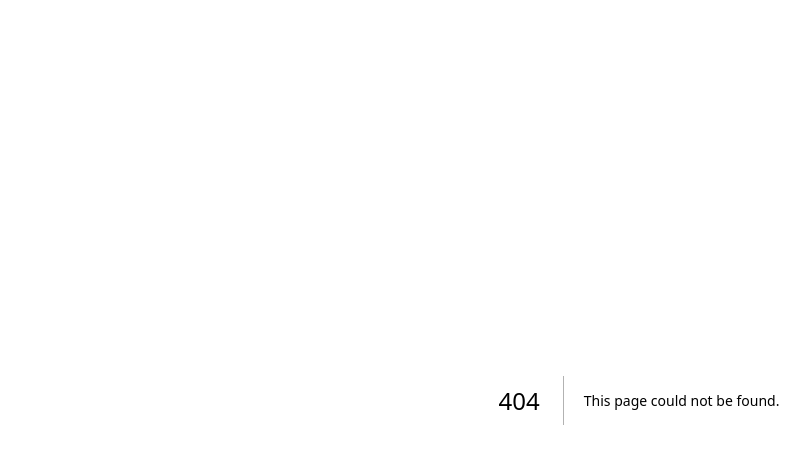
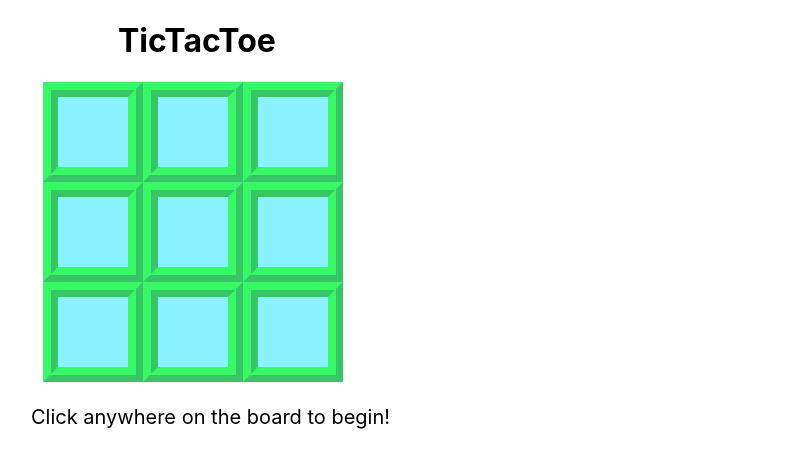
Before and after one commit to CBM-Digital/tictactoe, a Next.js app: page /tictactwo in a window 1280 px wide. Before the commit this address had no page. Shown: the top 468 px of the page, without its empty margins (1-811 px from the left). Built offline with nearby package versions, Linux system fonts and the light colour scheme.

Commit message:
Play against the ai, it's only clever if it goes first

```diff
--- a/pages/tictactoe.tsx
+++ b/pages/tictactoe.tsx
@@ -1,8 +1,5 @@
-import exp from 'constants'
-import { SourceMap } from 'module'
-import { checkCustomRoutes } from 'next/dist/lib/load-custom-routes'
+
 import Head from 'next/head'
-import Image from 'next/image'
 import { ReactNode, useState } from 'react'
 import styles from '../styles/Home.module.css'
 
--- /dev/null
+++ b/pages/tictactwo.tsx
@@ -0,0 +1,175 @@
+import Head from 'next/head'
+import { ReactNode, useState } from 'react'
+import styles from '../styles/Home.module.css'
+
+export default function Home() {
+  const [board, setBoard] = useState(new Array(9).fill(0));
+  const [player,setplayer] = useState(1)
+
+  const Xwin = checkwinner(board,1)
+  const Owin = checkwinner(board,-1)
+  const draw = (board.includes(0)==false&&Owin==false&&Xwin==false)
+
+  function move(index:number){
+    if(Xwin||Owin){return}
+    const newboard = [...board]
+      if(newboard[index] != 0){return}
+      newboard[index] = player
+
+    console.log("move", index)
+    setBoard(newboard)
+
+    const nextplayer = player * -1
+    setplayer(nextplayer)
+
+
+  }
+
+  function play(index:number){
+    if (player == -1){
+    move(index);}
+    else{
+    move(minimax(board,9,1,true));}
+
+}
+let empty:boolean = true
+for(let i = 0;i<=8;i++){if(board[i]!=0){empty = false}}
+
+  return (
+    <div className={styles.container}>
+      <Head>
+        <title>TicTacToe</title>
+        <meta name="TicTacToeGame" content="Generated by create next app" />
+        <link rel="icon" href="/favicon.ico" />
+      </Head>
+      <h1 className={styles.header}>TicTacToe</h1>
+    <div className={styles.boardbox}>{board.map((item,index) => (
+    <Grid key={index} onClick={() => play(index)} >
+      {item === 1 ? "X":null}
+      {item === -1 ? "O":null}
+    </Grid>))
+    }</div>
+
+
+    {empty&&<p className={styles.p}>Click anywhere on the board to begin!</p>}
+
+    {Xwin&&<h2>Fuck Yeah X!</h2>}
+    {Owin&&<h2>Fuck Yeah O!</h2>}
+    {draw&&<h2>Draw!</h2>}
+    {Xwin&&<button onClick={()=>setBoard(new Array(9).fill(0))}>Play Again?</button>}
+    {Owin&&<button onClick={()=>setBoard(new Array(9).fill(0))}>Play Again?</button>}
+    {draw&&<button onClick={()=>setBoard(new Array(9).fill(0))}>Play Again?</button>}
+      </div>
+
+      )
+
+    }
+
+
+function Grid(props:{children?:ReactNode,onClick?:()=>void}){
+
+  return <div className={styles.board} onClick={props.onClick}>{props.children}</div>
+
+
+}
+
+function checkwinner(board:number[],player:number):boolean{
+    const row1 = [0,1,2];
+    const row2 = [3,4,5];
+    const row3 = [6,7,8];
+
+    const col1 = [0,3,6];
+    const col2 = [1,4,7];
+    const col3 = [2,5,8];
+
+    const diag1 = [0,4,8];
+    const diag2 = [2,4,6];
+
+    const combos = [row1,row2,row3,col1,col2,col3,diag1,diag2];
+
+    const iswin = (combo:number[]):boolean => {
+      return board[combo[0]]+board[combo[1]]+board[combo[2]] === 3*player
+    }
+
+
+    const winner = combos.some(iswin)
+    return winner
+
+
+}
+
+//self defined max & min
+function max(a,b){
+    if(a>b){return a}
+    else{return b}
+  }
+
+  function min(a,b){
+    if(a<b){return a}
+    else{return b}
+  }
+/*
+function minimax(board:number[],depth:number,player:number,toplayer:boolean):number{
+    let bestmove = Infinity
+    let hypoboard = [...board]
+    console.log(hypoboard)
+    for(let i = 0;i<=8;i++){if(hypoboard[i]==0){
+        hypoboard[i] = player
+        console.log(i);
+        if(checkwinner(hypoboard,player)==true){
+            console.log(hypoboard)
+            return i
+        }
+        else bestmove = i
+        hypoboard[i] = 0
+    }};
+        return bestmove
+    }*/
+
+    function minimax(board:number[],depth:number,player:number,toplayer:boolean):number{
+        let move:number
+        let hypoboard = [...board]
+        console.log("board",board)
+        console.log("player",player)
+        console.log("depth",depth)
+        if (checkwinner(board,player*-1)){console.log("Win",player*-1)
+          return player*-1}
+        else if (depth < 0 && checkwinner(board,player*-1)== false){return 0}
+
+        if (player == 1){
+          console.log("player 1")
+          let maxGain = -Infinity
+          console.log(maxGain)
+          for (let i = 0; i<=8; i++){
+            if (board[i] == 0){
+            hypoboard[i] = player
+            let gain = minimax(hypoboard,depth-1,-1,false)
+            hypoboard[i]  = 0
+            if (gain>=maxGain){move = i}
+            maxGain = max(maxGain,gain)
+          }}
+          console.log("maxgain",maxGain)
+          console.log("move",move)
+          if (toplayer == true){return move}
+          return (maxGain * 10) + depth
+
+        }
+
+        if (player == -1){
+          console.log("player -1")
+          let minGain = Infinity
+          console.log(minGain)
+          for (let i = 0; i<=8; i++){
+            if(board[i] == 0){
+            hypoboard[i] = player
+            let gain = minimax(hypoboard,depth-1,1,false)
+            hypoboard[i] = 0
+            if (gain <= minGain){move = i}
+            minGain = min(minGain,gain)
+          }}
+            console.log("mingain",minGain)
+          if (toplayer == true){return move}
+          return (minGain * 10) - depth
+
+        }
+      }
--- a/styles/Home.module.css
+++ b/styles/Home.module.css
@@ -1,6 +1,8 @@
 .container {
   padding: 0 2rem;
 }
+
+.header {margin-left: 87px;}
 
 .main {
   min-height: 100vh;
@@ -97,8 +99,8 @@
   font-size: 1.5rem;
 }
 
-.card p {
-  margin: 0;
+.p {
+  margin: 100;
   font-size: 1.25rem;
   line-height: 1.5;
 }
@@ -127,7 +129,7 @@
   display: flex;
   flex-direction: row;
   flex-wrap: wrap;
-  margin: 0px;
+  margin-left: 12px;
 }
 
 @media (max-width: 600px) {
```
